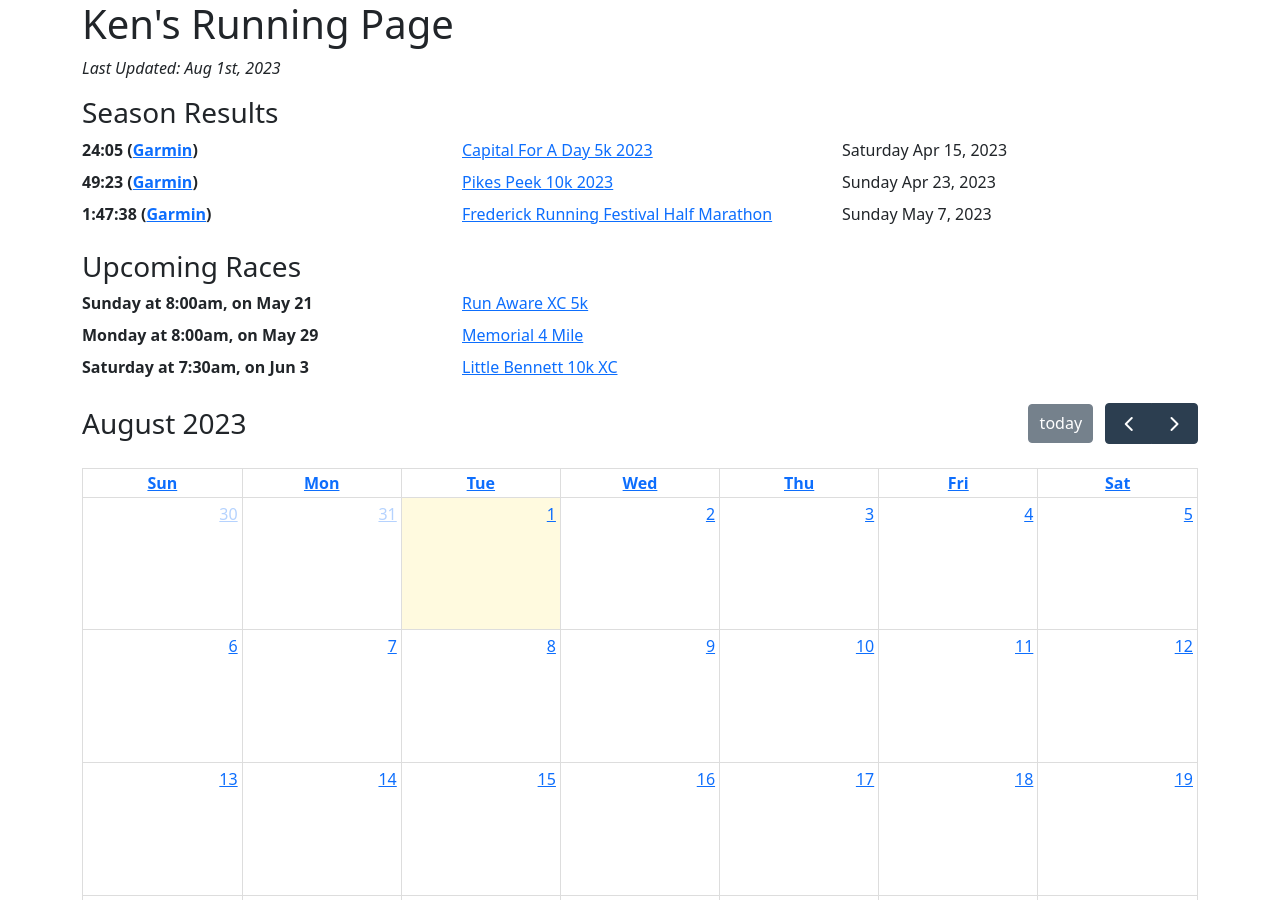
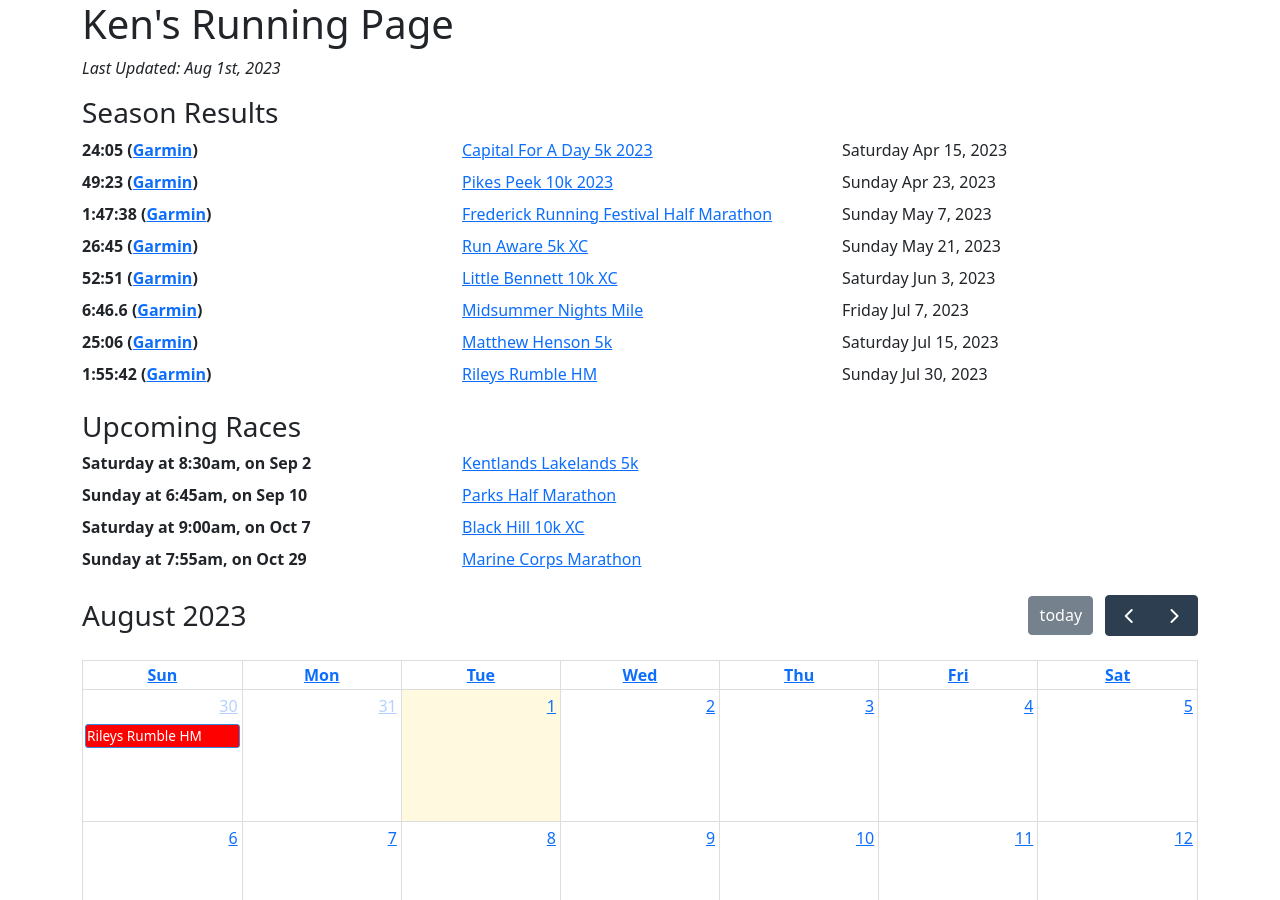
Before and after one commit to rossato/rossato.github.io, a Jekyll site: the page built from running.html, in a window 1280 px wide and 900 px high. Built offline with Jekyll 4.4.1, drawn with Linux system fonts in a browser that asks for light colours; nearby versions of some CDN libraries; some of the changed text lies outside the part shown.

Commit message:
Add 2023 race info

```diff
--- a/_data/races.yaml
+++ b/_data/races.yaml
@@ -1,9 +1,12 @@
-- name: Run Aware XC 5k
-  date: "May 21 08:00 2023"
-  url: https://mcrrc.org/calendar-event/run-aware-xc-5k-2023/
-- name: Memorial 4 Mile
-  date: "May 29 08:00 2023"
-  url: https://mcrrc.org/calendar-event/memorial-4-mile-2023/
-- name: Little Bennett 10k XC
-  date: "June 3 07:30 2023"
-  url: https://mcrrc.org/calendar-event/little-bennett-10k-xc-2023/
+- name: Kentlands Lakelands 5k
+  date: "Sep 2 08:30 2023"
+  url: https://www.kentlands.org/kentlands-5k/
+- name: Parks Half Marathon
+  date: "Sep 10 06:45 2023"
+  url: https://www.parkshalfmarathon.com/
+- name: Black Hill 10k XC
+  date: "Oct 7 09:00 2023"
+  url: https://mcrrc.org/calendar-event/black-hill-10k-2023/
+- name: Marine Corps Marathon
+  date: "Oct 29 07:55 2023"
+  url: https://www.marinemarathon.com/event/marine-corps-marathon/
--- a/_data/results.yaml
+++ b/_data/results.yaml
@@ -13,3 +13,28 @@
   url: https://www.frederickrunfest.com/
   result: "1:47:38"
   garmin: https://connect.garmin.com/modern/activity/11065249274
+- name: Run Aware 5k XC
+  date: "May 21 08:00 2023"
+  url: https://mcrrc.org/race-result/run-aware-xc-5k-3/
+  result: "26:45"
+  garmin: https://connect.garmin.com/modern/activity/11164667215
+- name: Little Bennett 10k XC
+  date: "Jun 3 07:30 2023"
+  url: https://mcrrc.org/calendar-event/little-bennett-10k-xc-2023/
+  result: "52:51"
+  garmin: https://connect.garmin.com/modern/activity/11260010475
+- name: Midsummer Nights Mile
+  date: "Jul 7 19:00 2023"
+  url: https://mcrrc.org/race-result/midsummer-nights-mile-10/
+  result: "6:46.6"
+  garmin: https://connect.garmin.com/modern/activity/11510804389
+- name: Matthew Henson 5k
+  date: "Jul 15 07:30 2023"
+  url: https://mcrrc.org/race-result/matthew-henson-5k-4/
+  result: "25:06"
+  garmin: https://connect.garmin.com/modern/activity/11565182900
+- name: Rileys Rumble HM
+  date: "Jul 30 07:30 2023"
+  url: https://mcrrc.org/race-result/rileys-rumble-half-marathon-11/
+  result: "1:55:42"
+  garmin: https://connect.garmin.com/modern/activity/11675781145
```
